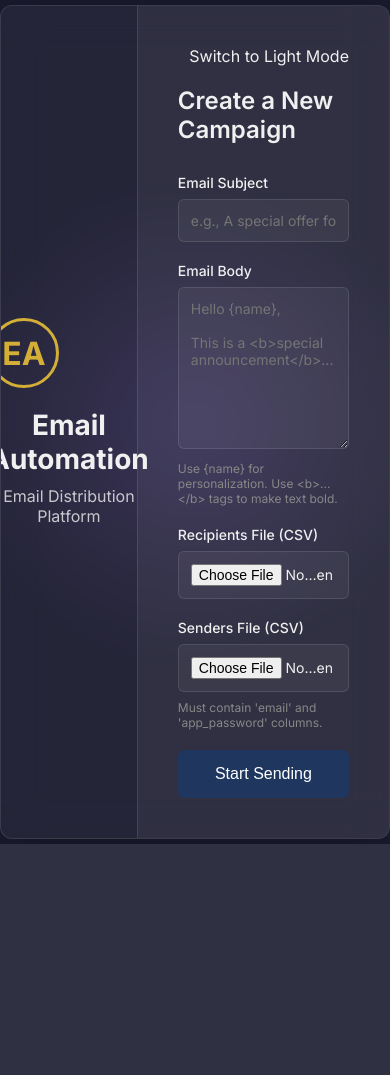
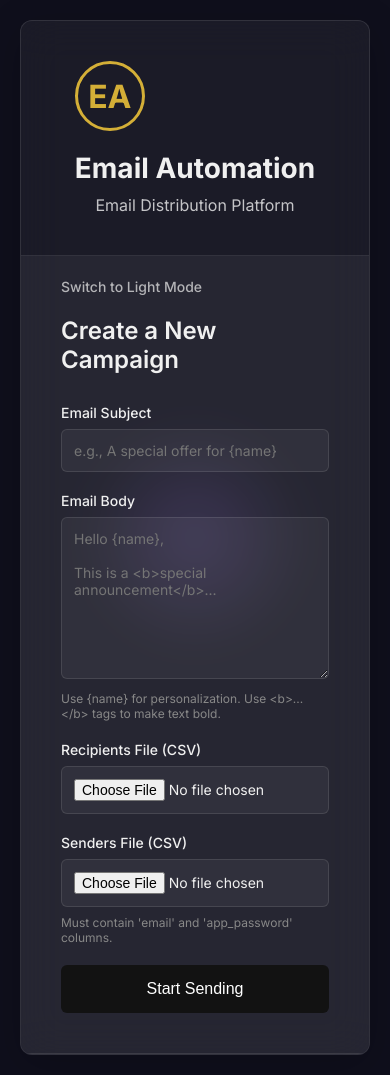
Before and after one commit to himanshusingh60120/Email_Automation, a Flask app: page / in a window 390 px wide. Before the commit the page ends 844 px from the top, so only its background shows below. Run offline with Flask 3, Linux system fonts and the light colour scheme.

Commit message:
Update style.css

```diff
--- a/static/css/style.css
+++ b/static/css/style.css
@@ -1,9 +1,9 @@
 /* static/css/style.css */
 :root {
-    --primary-dark: #1f375f;
-    --primary-light: #1d3a75;
+    --primary-dark: #121212;
+    --primary-light: #1e1e1e;
     --accent-gold: #d4af37;
-    --background-dark: #1a1a2e;
+    --background-dark: #0f0f1c; /* A darker shade */
     --text-dark: #f0f0f0;
     --text-light: #ffffff;
     --border-color: rgba(255, 255, 255, 0.1);
@@ -14,7 +14,7 @@
     --mouse-y: 50%;
 }
 
-/* Dark Mode Variables (updated for new design) */
+/* Dark Mode Variables */
 :root.dark-mode {
     --primary-dark: #121212;
     --primary-light: #1e1e1e;
@@ -46,7 +46,7 @@ body {
     position: relative;
 }
 
-/* New mouse-tracking glow effect */
+/* New mouse-tracking glow effect with smaller radius */
 body::before {
     content: '';
     position: absolute;
@@ -54,7 +54,7 @@ body::before {
     left: 0;
     width: 100%;
     height: 100%;
-    background: radial-gradient(circle at var(--mouse-x) var(--mouse-y), rgba(162, 116, 255, 0.2) 0%, transparent 50%);
+    background: radial-gradient(circle at var(--mouse-x) var(--mouse-y), rgba(162, 116, 255, 0.2) 0%, transparent 20%);
     opacity: 0.8;
     z-index: -1;
     pointer-events: none;
@@ -129,6 +129,17 @@ body::before {
 .theme-switch-container {
     text-align: right;
     margin-bottom: 20px;
+    user-select: none;
+}
+#theme-toggle-text {
+    cursor: pointer;
+    font-weight: 500;
+    font-size: 14px;
+    opacity: 0.7;
+    transition: opacity 0.3s ease;
+}
+#theme-toggle-text:hover {
+    opacity: 1;
 }
 
 h2 {
@@ -274,3 +285,31 @@ button:disabled {
     transition: background-color 0.3s ease, color 0.3s ease;
     color: var(--text-dark);
 }
+
+/* --- Media Queries for Screen Friendliness --- */
+@media (max-width: 768px) {
+    body {
+        padding: 20px;
+    }
+    .glass-card {
+        flex-direction: column;
+        min-height: auto;
+    }
+    .main-container {
+        flex-direction: column;
+    }
+    .brand-panel,
+    .content-panel {
+        width: 100%;
+        border-left: none;
+        border-bottom: 1px solid var(--glass-border);
+    }
+    .content-panel {
+        border-top-left-radius: 0;
+        border-top-right-radius: 0;
+        padding-top: 20px;
+    }
+    .theme-switch-container {
+        text-align: left;
+    }
+}
```
